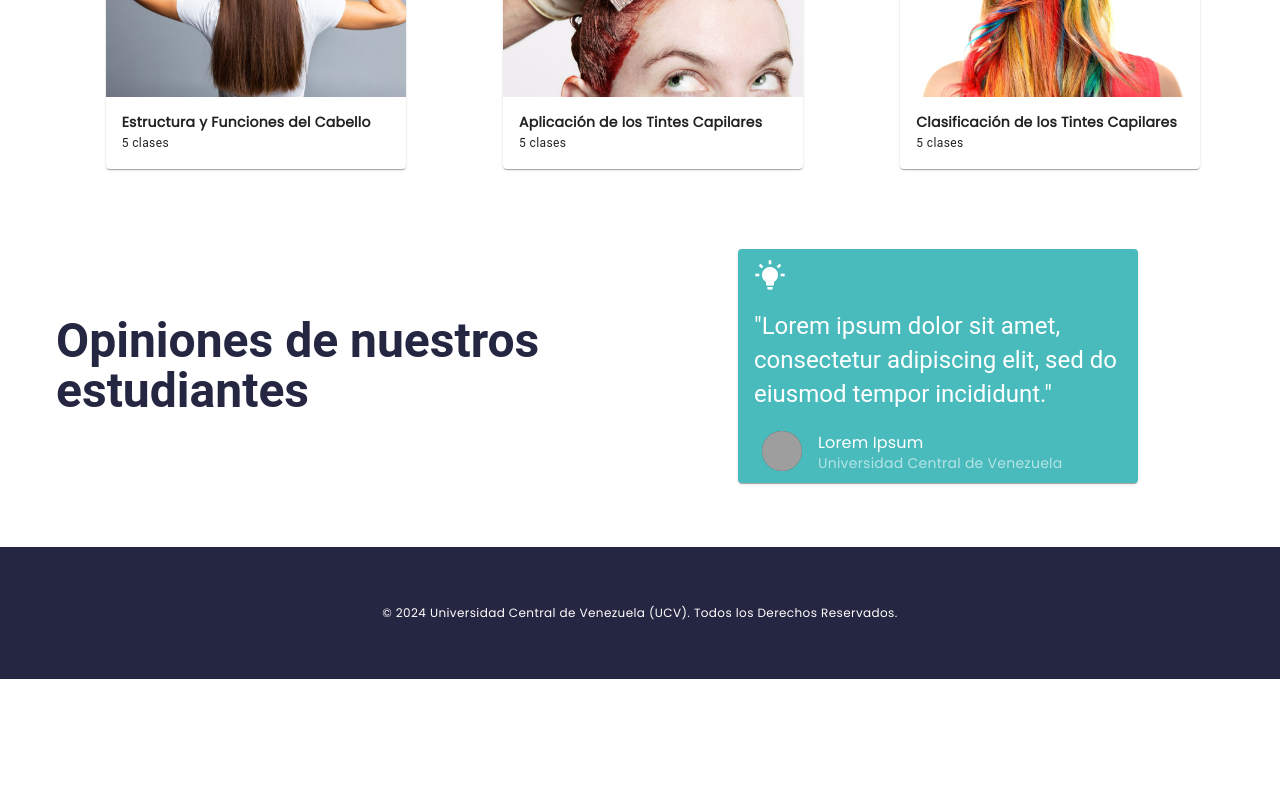
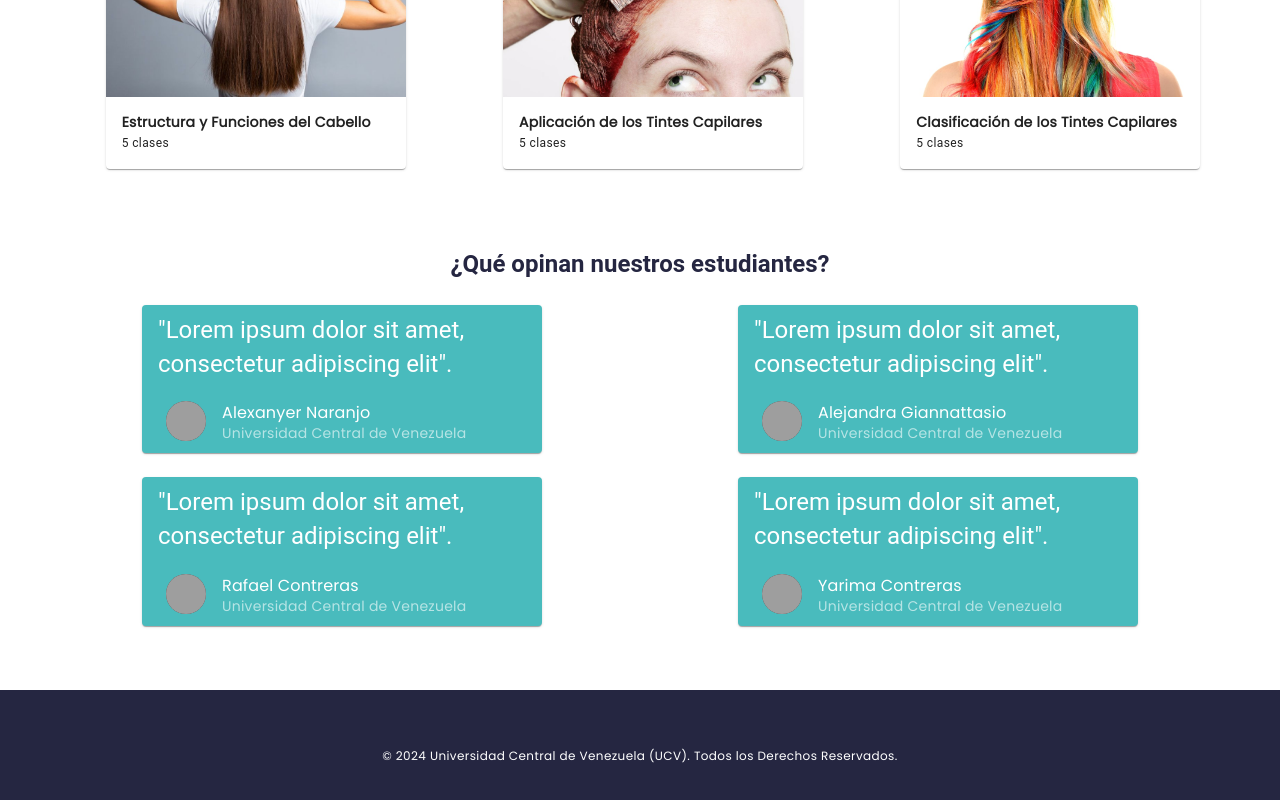
Before and after one commit to alexanyernas/PTC-Web, a Vue app: page / in a window 1280 px wide. Shown: the part 1040-1840 px from the top of the page. Before the commit the page ends 1719 px from the top, so only its background shows below. Built offline with nearby package versions, Linux system fonts and the light colour scheme; grey boxes are pictures that could not be loaded; what vue-sweetalert2 would draw is missing.

Commit message:
design: Comments for Home

```diff
--- a/src/components/Cards/CommentCard.vue
+++ b/src/components/Cards/CommentCard.vue
@@ -1,29 +1,26 @@
+<script setup lang="ts">
+defineProps<{
+  person: string;
+  image: string;
+  comment: string;
+  location: string;
+}>();
+</script>
+
 <template>
   <v-card
     color="#49BBBD"
     max-width="400"
     class="mx-auto text-white"
-        prepend-icon="mdi-lightbulb-on"
   >
-      <template v-slot:prepend>
-        <v-icon size="x-large"></v-icon>
-      </template>
-
-      <v-card-text class="text-h5 py-2">
-        "Lorem ipsum dolor sit amet, consectetur adipiscing elit, sed do eiusmod tempor incididunt."
-      </v-card-text>
-
+    <v-card-text class="text-h5 py-2">"{{ comment }}".</v-card-text>
     <v-card-actions>
       <v-list-item class="w-100">
         <template v-slot:prepend>
-            <v-avatar
-              color="grey-darken-3"
-              image="https://avataaars.io/?avatarStyle=Transparent&topType=ShortHairShortCurly&accessoriesType=Prescription02&hairColor=Black&facialHairType=Blank&clotheType=Hoodie&clotheColor=White&eyeType=Default&eyebrowType=DefaultNatural&mouthType=Default&skinColor=Light"
-            />
+          <v-avatar color="grey-darken-3" :image="image" />
         </template>
-
-          <v-list-item-title>Lorem Ipsum</v-list-item-title>
-          <v-list-item-subtitle>Universidad Central de Venezuela</v-list-item-subtitle>
+        <v-list-item-title>{{ person }}</v-list-item-title>
+        <v-list-item-subtitle>{{ location }}</v-list-item-subtitle>
       </v-list-item>
     </v-card-actions>
   </v-card>
--- a/src/components/Home/CommentsSection.vue
+++ b/src/components/Home/CommentsSection.vue
@@ -1,16 +1,55 @@
 <script setup lang="ts">
 // Vue Components
 import CommentCard from '@/components/Cards/CommentCard.vue';
+
+interface Comment {
+    image: string;
+    person: string;
+    comment: string;
+    location: string;
+}
+
+const comments = <Comment[]>[
+    {
+        image: 'https://avataaars.io/?avatarStyle=Transparent&topType=ShortHairShortCurly&accessoriesType=Prescription02&hairColor=Black&facialHairType=Blank&clotheType=Hoodie&clotheColor=White&eyeType=Default&eyebrowType=DefaultNatural&mouthType=Default&skinColor=Light',
+        person: 'Alexanyer Naranjo',
+        comment: 'Lorem ipsum dolor sit amet, consectetur adipiscing elit',
+        location: 'Universidad Central de Venezuela'
+    },
+    {
+        image: 'https://avataaars.io/?avatarStyle=Transparent&topType=ShortHairShortCurly&accessoriesType=Prescription02&hairColor=Black&facialHairType=Blank&clotheType=Hoodie&clotheColor=White&eyeType=Default&eyebrowType=DefaultNatural&mouthType=Default&skinColor=Light',
+        person: 'Alejandra Giannattasio',
+        comment: 'Lorem ipsum dolor sit amet, consectetur adipiscing elit',
+        location: 'Universidad Central de Venezuela'
+    },
+    {
+        image: 'https://avataaars.io/?avatarStyle=Transparent&topType=ShortHairShortCurly&accessoriesType=Prescription02&hairColor=Black&facialHairType=Blank&clotheType=Hoodie&clotheColor=White&eyeType=Default&eyebrowType=DefaultNatural&mouthType=Default&skinColor=Light',
+        person: 'Rafael Contreras',
+        comment: 'Lorem ipsum dolor sit amet, consectetur adipiscing elit',
+        location: 'Universidad Central de Venezuela'
+    },
+    {
+        image: 'https://avataaars.io/?avatarStyle=Transparent&topType=ShortHairShortCurly&accessoriesType=Prescription02&hairColor=Black&facialHairType=Blank&clotheType=Hoodie&clotheColor=White&eyeType=Default&eyebrowType=DefaultNatural&mouthType=Default&skinColor=Light',
+        person: 'Yarima Contreras',
+        comment: 'Lorem ipsum dolor sit amet, consectetur adipiscing elit',
+        location: 'Universidad Central de Venezuela'
+    }
+];
 </script>
 
 <template>
     <v-container>
-        <v-row align="center">
-            <v-col cols="6">
-                <p class="font-weight-bold text-h3 dark-blue-color">Opiniones de nuestros estudiantes</p>
+        <v-row justify="center" align="center">
+            <v-col cols="12">
+                <p class="text-center font-weight-bold text-h5 dark-blue-color">¿Qué opinan nuestros estudiantes?</p>
             </v-col>
-            <v-col cols="12" lg="6">
-                <comment-card />
+            <v-col cols="12" lg="6" v-for="(comment, index) in comments" :key="index">
+                <comment-card
+                    :image="comment.image"
+                    :person="comment.person"
+                    :comment="comment.comment"
+                    :location="comment.location"
+                />
             </v-col>
         </v-row>
     </v-container>
--- a/src/components/Home/HeroSection.vue
+++ b/src/components/Home/HeroSection.vue
@@ -18,7 +18,16 @@ import girl from '@/assets/images/girl.png'
                 />
             </v-col>
             <v-col cols="12" lg="5">
-                <v-img :src="girl" alt="Girl" cover class="image-hero" />
+                <v-img :lazy-src="girl" :src="girl" alt="Girl" cover class="image-hero">
+                    <template v-slot:placeholder>
+                        <div class="d-flex align-center justify-center fill-height">
+                            <v-progress-circular
+                                color="grey-lighten-4"
+                                indeterminate
+                            ></v-progress-circular>
+                        </div>
+                    </template>
+                </v-img>
             </v-col>
         </v-row>
     </v-container>
@@ -26,10 +35,16 @@ import girl from '@/assets/images/girl.png'
 
 <style scoped>
 .hero-section {
-    border-radius: 0 0 150px 0;
+    border-radius: 0 0 130px 0;
 }
 
 .image-hero {
     margin-bottom: -17px;
 }
+
+@media screen and (width <= 768px) {
+    .image-hero {
+        margin-bottom: -15px;
+    }
+}
 </style>
--- a/src/components/Home/LessionsSection.vue
+++ b/src/components/Home/LessionsSection.vue
@@ -35,6 +35,7 @@ const lessions = <Lession[]>[
             </v-col>
             <v-col cols="12" lg="3" v-for="(lession, index) in lessions" :key="index">
                 <lession-card
+                    class="mx-auto"
                     :size="lession.size"
                     :title="lession.title"
                     :image="lession.image"
--- a/src/components/Home/ObjectivesSection.vue
+++ b/src/components/Home/ObjectivesSection.vue
@@ -32,6 +32,7 @@ const objectives = <Objective[]>[
         <v-row justify="space-around" align="center">
             <v-col cols="12" lg="3" v-for="(objective, index) in objectives" :key="index">
                 <objective-card
+                    class="mx-auto"
                     :title="objective.title"
                     :color="objective.color"
                     :paragraph="objective.paragraph"
--- a/src/components/Navigation/SettingsMenu.vue
+++ b/src/components/Navigation/SettingsMenu.vue
@@ -1,6 +1,6 @@
 <script setup lang="ts">
 const items = [
-    { title: 'Lorem Ipsum', icon: 'mdi-account', to: 'Profile' },
+    { title: 'Lorem Ipsum', icon: 'mdi-information', to: 'Profile' },
     { title: 'Lorem Ipsum', icon: 'mdi-lock',    to: 'UpdatePassword' }
 ];
 </script>
--- a/src/pages/NotFound/NotFoundPage.vue
+++ b/src/pages/NotFound/NotFoundPage.vue
@@ -1,9 +1,20 @@
 <script setup lang="ts">
-
+// Import Assets
+import logo from '@/assets/images/logo.png';
 </script>
 
 <template>
-    <div>
-        <p>Error 404</p>
+    <div class="container">
+        <v-img :src="logo" width="250" class="mx-auto mb-6" alt="Logo" />
+        <p class="dark-blue-color text-center font-weight-bold text-h4">La página que intentas solicitar no está en el servidor (Error 404).</p>
     </div>
 </template>
+
+<style scoped>
+    .container {
+        position: absolute;
+        top: 50%;
+        left: 50%;
+        transform: translate(-50%, -50%);
+    }
+</style>
--- a/src/styles/global.css
+++ b/src/styles/global.css
@@ -42,6 +42,10 @@
     background-color: var(--dark-blue-color);
 }
 
+.primary-color {
+    color: var(--primary-color)
+}
+
 .grey-color {
     color: var(--grey-color)
 }
```
Lines whose indentation alone changed are shown as unchanged.
